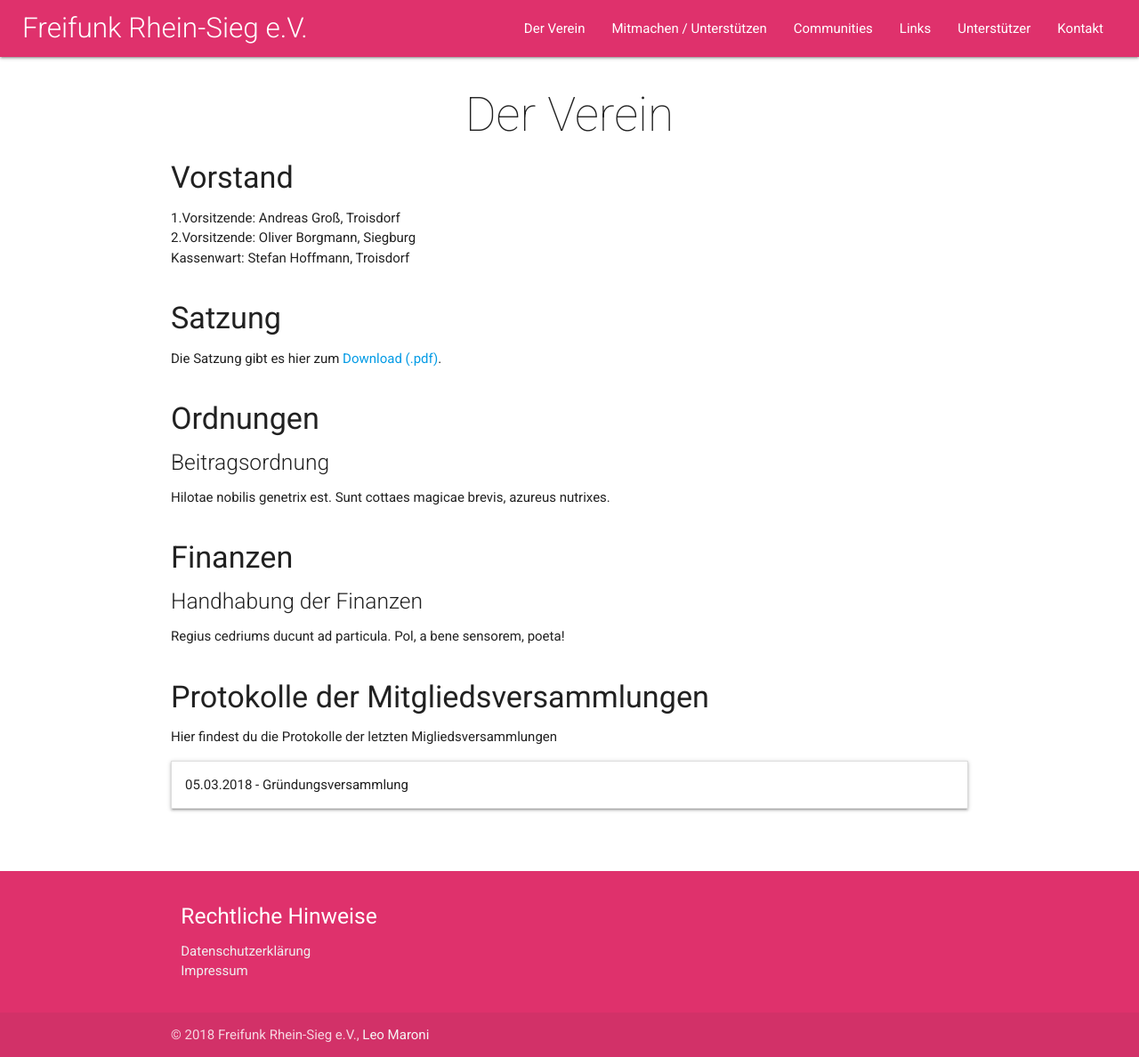
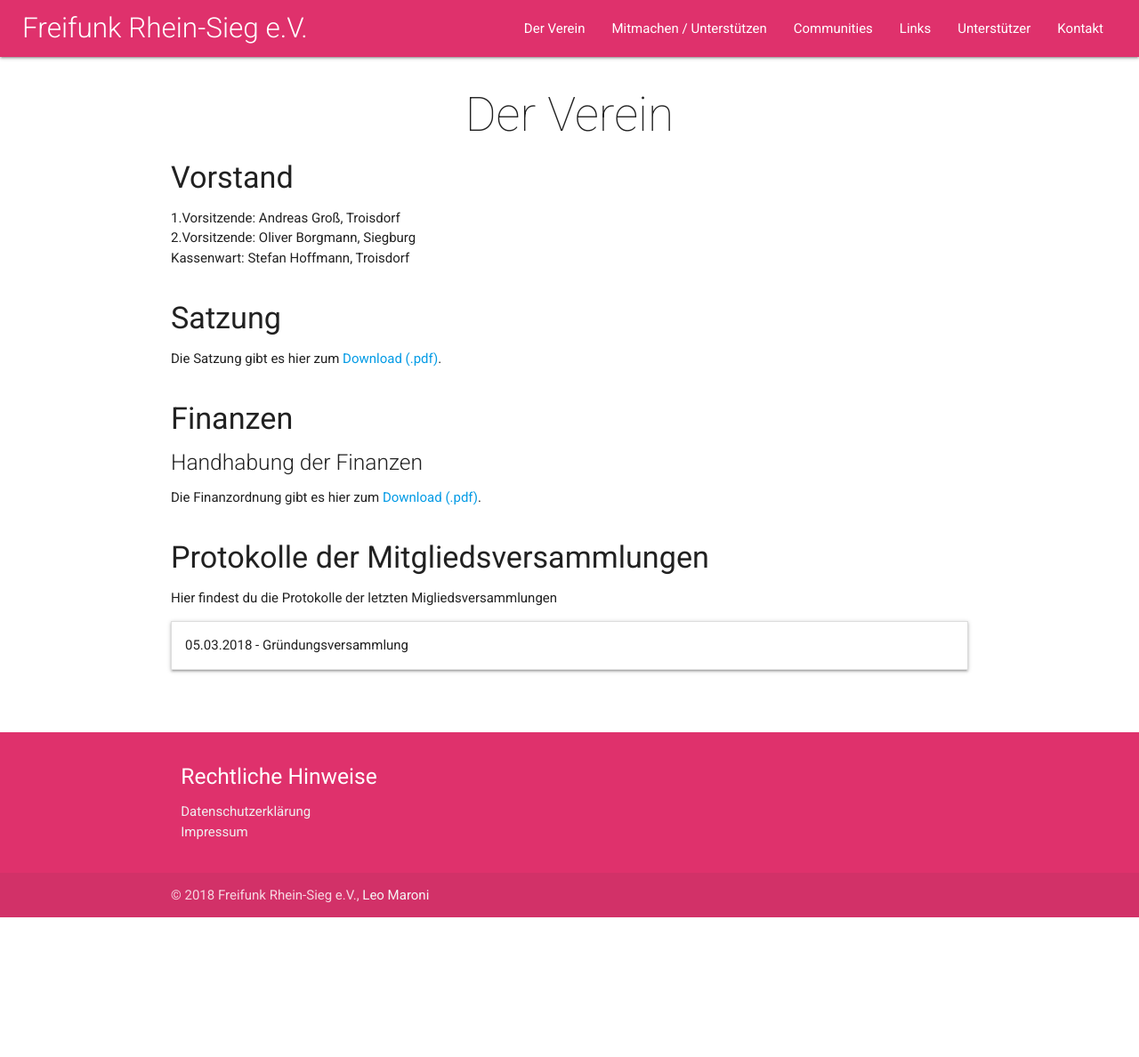
Before and after one commit to Freifunk-Rhein-Sieg/freifunk-rhein-sieg.net, a Jekyll site: the page built from der-verein.html, in a window 1280 px wide. Shown: the whole page at 89% size. Built offline with Jekyll 4.4.1, drawn with Linux system fonts in a browser that asks for light colours; nearby versions of some CDN libraries; after the commit the page ends 1031 px from its top, so only the background shows below that.

Commit message:
Typo Things

```diff
--- a/der-verein.html
+++ b/der-verein.html
@@ -21,15 +21,15 @@
         <h4>Satzung</h4>
         <p>Die Satzung gibt es hier zum <a target="_blank" href="{{ '/assets/documents/der-verein/ordnungen/satzung.pdf' | relative_url }}">Download (.pdf)</a>.</p>
     </section>
-    <section class="row">
-        <h4>Ordnungen</h4>
-        <h5 class="light-text">Beitragsordnung</h5>
-        <p>Hilotae nobilis genetrix est. Sunt cottaes magicae brevis, azureus nutrixes.</p>
-    </section>
+    <!--<section class="row">-->
+        <!--<h4>Ordnungen</h4>-->
+        <!--<h5 class="light-text">Beitragsordnung</h5>-->
+        <!--<p>Die Beitragsordnung gibt es hier zum <a target="_blank" href="{{ '/assets/documents/der-verein/ordnungen/beitraege.pdf' | relative_url }}">Download (.pdf)</a>.</p>-->
+    <!--</section>-->
     <section class="row">
         <h4>Finanzen</h4>
         <h5 class="light-text">Handhabung der Finanzen</h5>
-        <p>Regius cedriums ducunt ad particula. Pol, a bene sensorem, poeta!</p>
+        <p>Die Finanzordnung gibt es hier zum <a target="_blank" href="{{ '/assets/documents/der-verein/ordnungen/finanzen.pdf' | relative_url }}">Download (.pdf)</a>.</p>
     </section>
     <section class="row">
         <h4>Protokolle der Mitglieds&shy;versammlungen</h4>
--- a/mitmachen_unterstuetzen.html
+++ b/mitmachen_unterstuetzen.html
@@ -15,9 +15,8 @@
         </p>
         <h5 class="light-text">Ordentliches Mitglied werden</h5>
         <p>
-            <span>Wir suchen immer nach Mitgliedern, die uns gerne unterst&uuml;tzen m&ouml;chen. Wenn du Mitglied werden willst, f&uuml;llst du dann bitte den Antrag an und schickst ihn an den Vorstand.</span>
-            <br>
-            <a target="_blank" href='{{ "/assets/documents/mitmachen_unterstuetzen/antrag_ordentliches_mitglied.pdf" | relative_url }}'>Antrag f&uuml;r ein ordentliches Mitglied</a>
+            <span>Wir suchen immer nach Mitgliedern, die uns gerne unterst&uuml;tzen m&ouml;chen. Wenn du Mitglied werden willst, <a
+                    href="{{ 'kontakt/?rcp=vorstand' | relative_url }}">schreibe</a> bitte dem Vorstand.</span>
         </p>
         <h5 class="light-text">F&ouml;rdermitglied werden</h5>
         <p>
```
Also changed, not shown: 2 other files.
